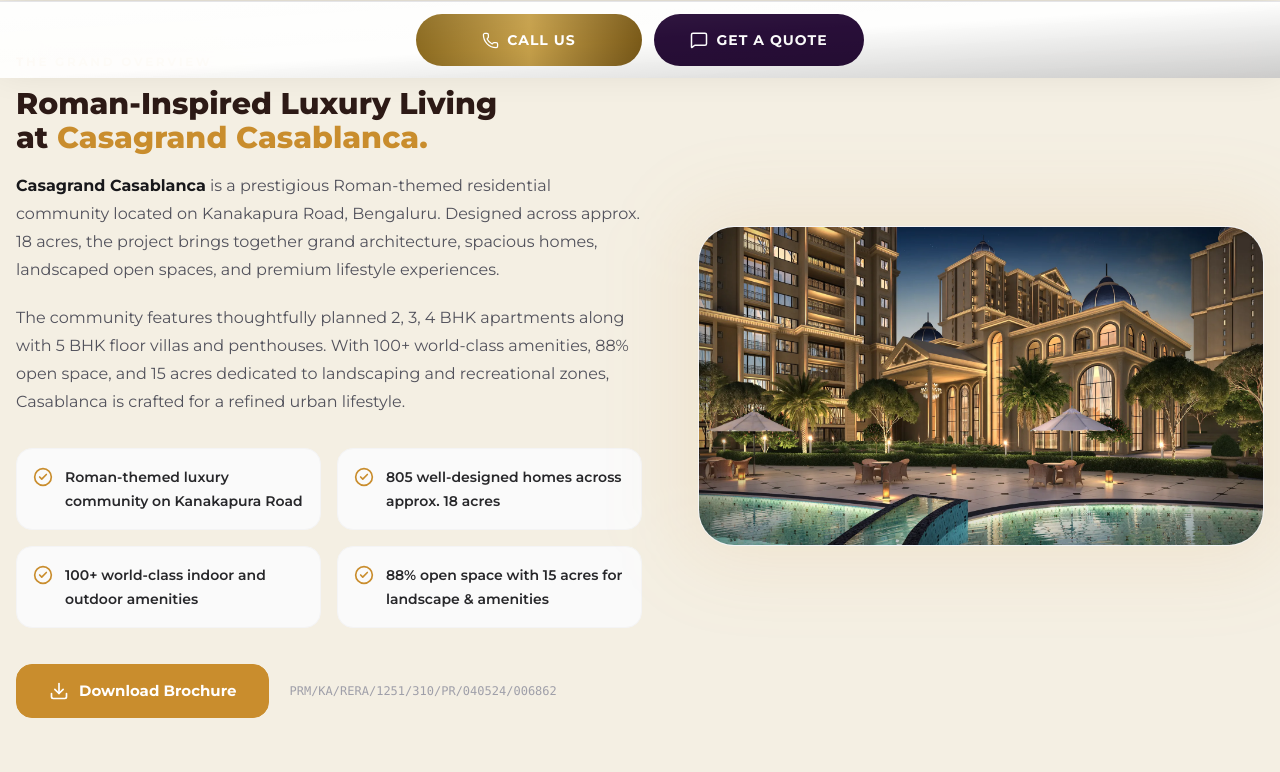
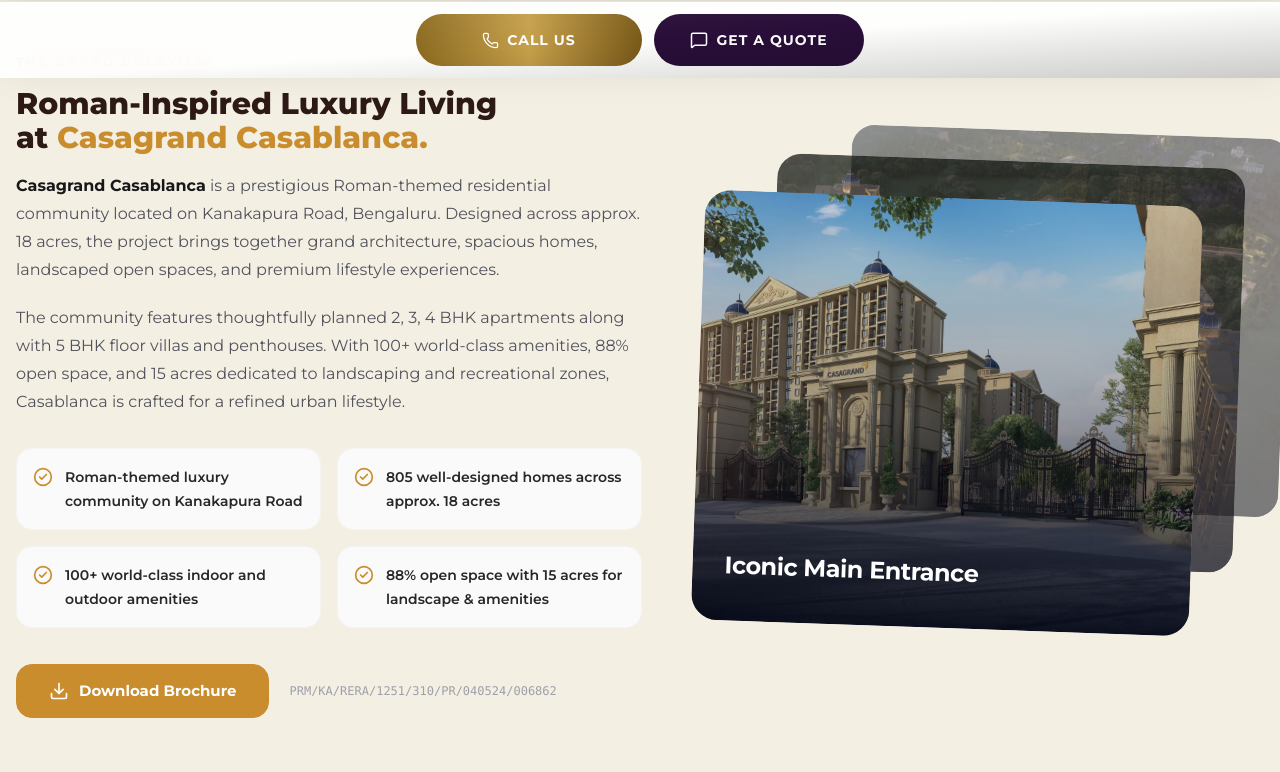
Before and after one commit to harshrao26/Casagrand---3, a Next.js app: page / in a window 1280 px wide. Shown: the part 722-1494 px from the top of the page. Built offline with nearby package versions, Linux system fonts and the light colour scheme.

Commit message:
feat: add animated image stack gallery to overview section

```diff
--- a/components/Overview.js
+++ b/components/Overview.js
@@ -1,9 +1,136 @@
 "use client";
 
-import React from "react";
-import { Download, CheckCircle2, Building2, Trees, Club, Home } from "lucide-react";
+import React, { useEffect, useState } from "react";
+import {
+  Download,
+  CheckCircle2,
+  Building2,
+  Trees,
+  Club,
+  Home,
+} from "lucide-react";
 import { motion } from "framer-motion";
 import { useLeadForm } from "./LeadFormContext";
+
+const galleryImages = [
+  {
+    src: "/prop/Copy of Aerial Night.webp",
+    tag: "Aerial View",
+    title: "Grand Night-Time Community View",
+    desc: "A beautifully planned Roman-inspired residential community with elegant lighting and premium open spaces.",
+  },
+  {
+    src: "/prop/Copy of Clubhouse Dusk.webp",
+    tag: "Luxury Clubhouse",
+    title: "Roman-Inspired Clubhouse",
+    desc: "Premium lifestyle spaces crafted for recreation, wellness, celebrations, and grand community experiences.",
+  },
+  {
+    src: "/prop/Copy of Main Entrance.webp",
+    tag: "Grand Arrival",
+    title: "Iconic Main Entrance",
+    desc: "A statement arrival experience designed with timeless architecture and a luxurious first impression.",
+  },
+  {
+    src: "/prop/Copy of Podium Dusk (1).webp",
+    tag: "Podium Lifestyle",
+    title: "Elevated Podium Spaces",
+    desc: "Beautifully designed leisure zones with landscaped decks, outdoor seating, and refined community areas.",
+  },
+
+];
+
+const OverviewImageStack = () => {
+  const [cards, setCards] = useState(galleryImages);
+
+  useEffect(() => {
+    const interval = setInterval(() => {
+      setCards((prev) => {
+        const [first, ...rest] = prev;
+        return [...rest, first];
+      });
+    }, 2400);
+
+    return () => clearInterval(interval);
+  }, []);
+
+  return (
+    <div className="relative mx-auto h-[430px] w-full max-w-[620px] sm:h-[500px] lg:h-[560px]">
+      {cards.slice(0, 3).map((card, index) => {
+        const isFront = index === 0;
+
+        const positions = [
+          {
+            x: 0,
+            y: 92,
+            rotate: 2,
+            scale: 1,
+            opacity: 1,
+            zIndex: 30,
+          },
+          {
+            x: 58,
+            y: 42,
+            rotate: 2,
+            scale: 0.94,
+            opacity: 0.72,
+            zIndex: 20,
+          },
+          {
+            x: 118,
+            y: 0,
+            rotate: 2,
+            scale: 0.88,
+            opacity: 0.5,
+            zIndex: 10,
+          },
+        ];
+
+        return (
+          <motion.div
+            key={card.src}
+            className="absolute left-0 top-0 h-[315px] w-[88%] overflow-hidden rounded-[26px] bg-zinc-900 shad ow-[0_35px_90px_rgba(0,0,0,0.28)] sm:h-[390px] lg:h-[430px]"
+            animate={positions[index]}
+            transition={{
+              duration: 0.85,
+              ease: [0.22, 1, 0.36, 1],
+            }}
+          >
+            <img
+              src={card.src}
+              alt={card.title}
+              className="h-full w-full object-cover"
+            />
+
+            {/* <div className="absolute inset-0 bg-black/30" /> */}
+            <div className="absolute inset-0 bg-gradient-to-t from-[#030614]/95 via-[#030614]/35 to-black/10" />
+
+            {isFront && (
+              <motion.div
+                initial={{ opacity: 0, y: 18 }}
+                animate={{ opacity: 1, y: 0 }}
+                transition={{ duration: 0.55 }}
+                className="absolute bottom-8 left-6 right-6 text-white sm:bottom-10 sm:left-8 sm:right-8"
+              >
+
+
+                {/* <span className="mb-3 inline-flex rounded-full bg-white/15 px-4 py-1.5 text-[10px] font-bold uppercase tracking-[2px] text-white/90 backdrop-blur-md">
+                  {card.tag}
+                </span> */}
+
+                <h4 className="max-w-[480px] text-xl font-bold leading-tight tracking-[-0.5px] text-white lg:text-2xl ">
+                  {card.title}
+                </h4>
+
+
+              </motion.div>
+            )}
+          </motion.div>
+        );
+      })}
+    </div>
+  );
+};
 
 const Overview = () => {
   const { openLeadForm } = useLeadForm();
@@ -41,12 +168,10 @@
   return (
     <section
       id="overview"
-      className="relative mx-auto my-10 max-w-7xl overflow-hidden bg-  px-4 md:my-14"
+      className="relative mx-auto my-10 max-w-7xl overflow-hidden px-4 md:my-14"
     >
-
       <div className="relative z-10 mx-auto">
         <div className="grid items-center gap-10 lg:grid-cols-[1.05fr_0.95fr] lg:gap-14">
-          {/* Content */}
           <motion.div
             initial={{ opacity: 0, x: -45 }}
             whileInView={{ opacity: 1, x: 0 }}
@@ -103,7 +228,6 @@
             </div>
 
 
-
             <div className="flex flex-col items-center gap-5 sm:flex-row">
               <button
                 type="button"
@@ -114,31 +238,20 @@
                 <span>Download Brochure</span>
               </button>
 
-              <p className="text-center text-xs font-mono leading-5 text-zinc-400 sm:text-left">
+              <p className="text-center font-mono text-xs leading-5 text-zinc-400 sm:text-left">
                 PRM/KA/RERA/1251/310/PR/040524/006862
               </p>
             </div>
           </motion.div>
 
-          {/* Image */}
           <motion.div
-            className="relative"
+            className="relative overflow-visible"
             initial={{ opacity: 0, x: 45 }}
             whileInView={{ opacity: 1, x: 0 }}
             viewport={{ once: true }}
             transition={{ duration: 0.75 }}
           >
-            <div className="absolute -inset-4 rounded-[40px] bg-[var(--accent)]/10 blur-2xl" />
-
-            <div className="relative overflow-hidden rounded-[36px] border border-zinc-100 bg-white    -[0_30px_100px_rgba(0,0,0,0.12)]">
-              <img
-                src="/prop/Copy of Clubhouse Dusk.webp"
-                alt="Casagrand Casablanca Overview"
-                className="h-auto w-full rounded-[28px] object-cover transition-transform duration-700 hover:scale-105"
-              />
-
-
-            </div>
+            <OverviewImageStack />
           </motion.div>
         </div>
       </div>
```
